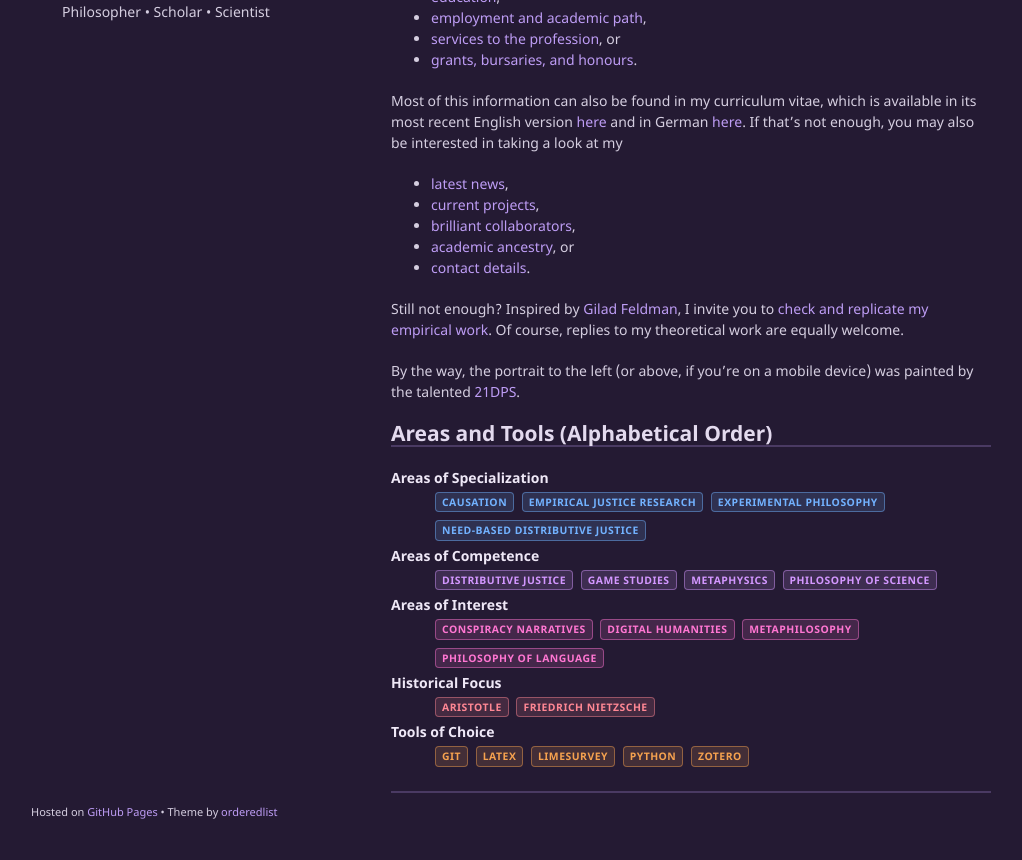
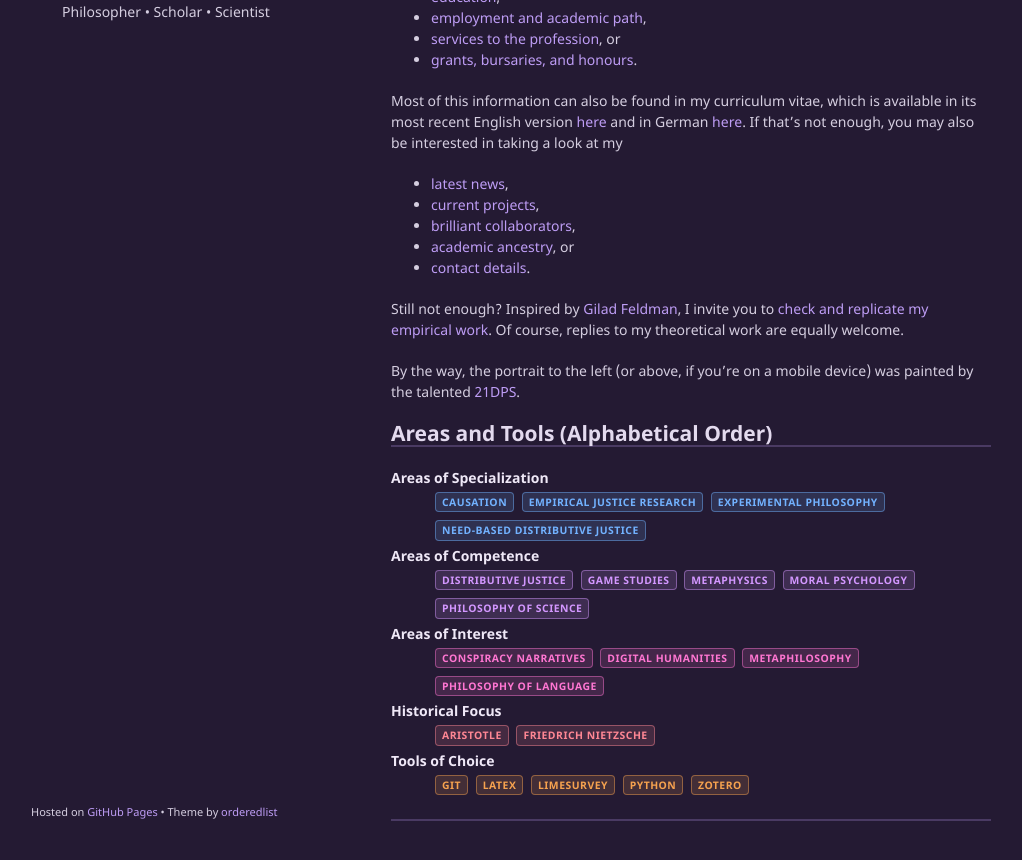
Before and after one commit to alephmembeth/alephmembeth.github.io, a Jekyll site: the page built from index.md, in a window 1280 px wide and 1257 px high, cut to the strip 366-1226 px from the top of the window. Shown: the whole strip, without its empty margins (129-1151 px from the left). Built offline with Jekyll 4.4.1, drawn with Linux system fonts in a browser that asks for light colours.

Commit message:
Update index.md

```diff
--- a/index.md
+++ b/index.md
@@ -33,7 +33,7 @@ By the way, the portrait to the left (or above, if you’re on a mobile device)
    <dt>Areas of Specialization</dt>
       <dd><span class = "label label-specialization">Causation</span> <span class = "label label-specialization">Empirical Justice Research</span> <span class = "label label-specialization">Experimental Philosophy</span> <span class = "label label-specialization">Need-Based Distributive Justice</span></dd>
    <dt>Areas of Competence</dt>
-      <dd><span class = "label label-competence">Distributive Justice</span> <span class = "label label-competence">Game Studies</span> <span class = "label label-competence">Metaphysics</span> <span class = "label label-competence">Philosophy of Science</span></dd>
+      <dd><span class = "label label-competence">Distributive Justice</span> <span class = "label label-competence">Game Studies</span> <span class = "label label-competence">Metaphysics</span> <span class = "label label-competence">Moral Psychology</span> <span class = "label label-competence">Philosophy of Science</span></dd>
    <dt>Areas of Interest</dt>
       <dd><span class = "label label-interest">Conspiracy Narratives</span> <span class = "label label-interest">Digital Humanities</span> <span class = "label label-interest">Metaphilosophy</span> <span class = "label label-interest">Philosophy of Language</span></dd>
    <dt>Historical Focus</dt>
```
